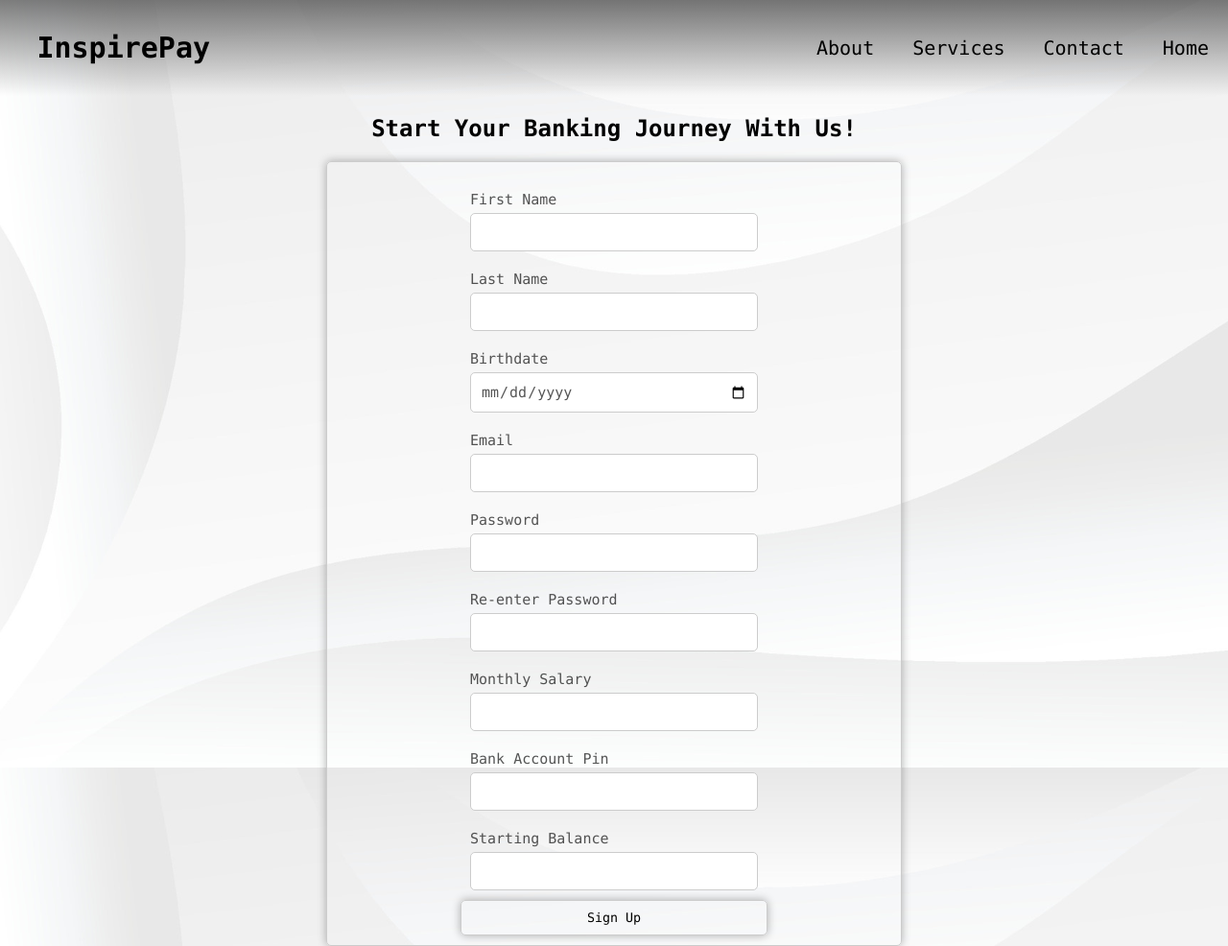
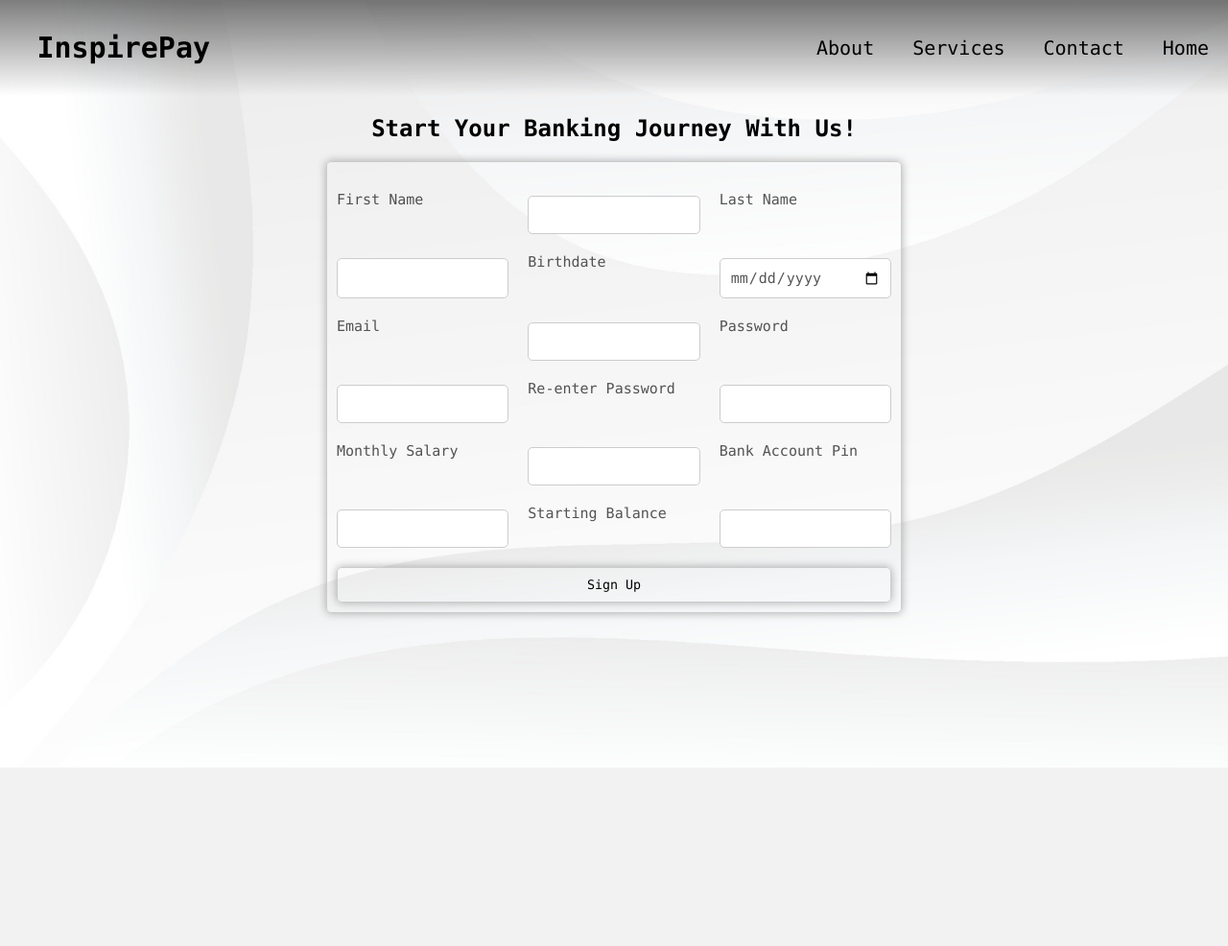
Before and after one commit to EJDonato/Bank-System-REMAKE, a Flask app: template templates/sign_up.html in a window 1280 px wide. Shown: the whole page at 96% size. After the commit the page ends 800 px from the top, so only its background shows below. Run offline with Flask 3, Linux system fonts and the light colour scheme; the template is opened without the code that fills it, so the values that code supplies are empty.

Commit message:
Update sign_up.css

```diff
--- a/static/sign_up.css
+++ b/static/sign_up.css
@@ -82,13 +82,17 @@ h2 {
 }
 
 .forms {
-    width: 300px;
-    margin: 10px;
+    display: grid;
+    grid-template-columns: repeat(3, 1fr);
+    gap: 20px;
+    width: 100%;
+    max-width: 900px;
+    margin: 20px auto;
 }
 
 .forms label {
-    display: flex;
-    margin-top: 20px;
+    display: block;
+    margin-top: 0;
     font-size: 15px;
     color: #000000aa;
 }
@@ -96,7 +100,6 @@ h2 {
     width: 100%;
     padding: 10px;
     margin-top: 5px;
-    border: none;
     border: 1px solid #ccc;
     border-radius: 5px;
     font-size: 15px;
```
